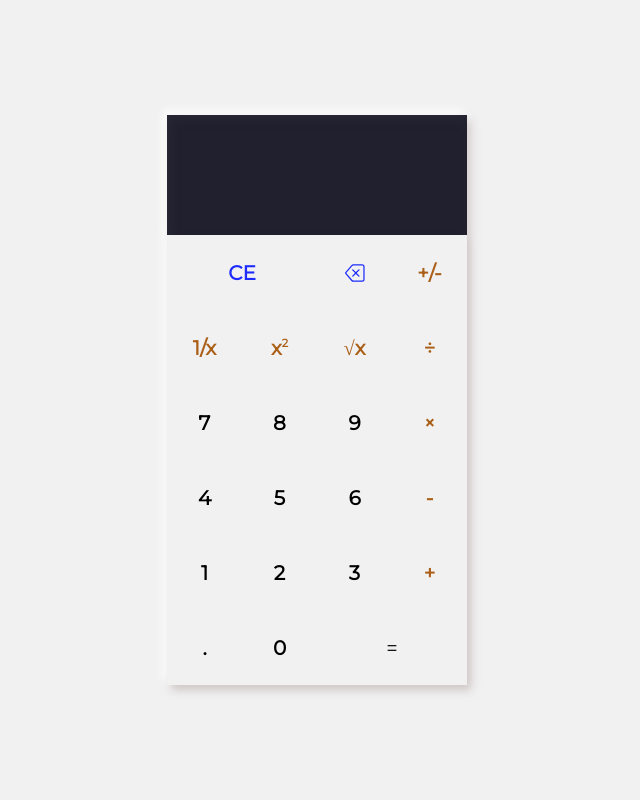
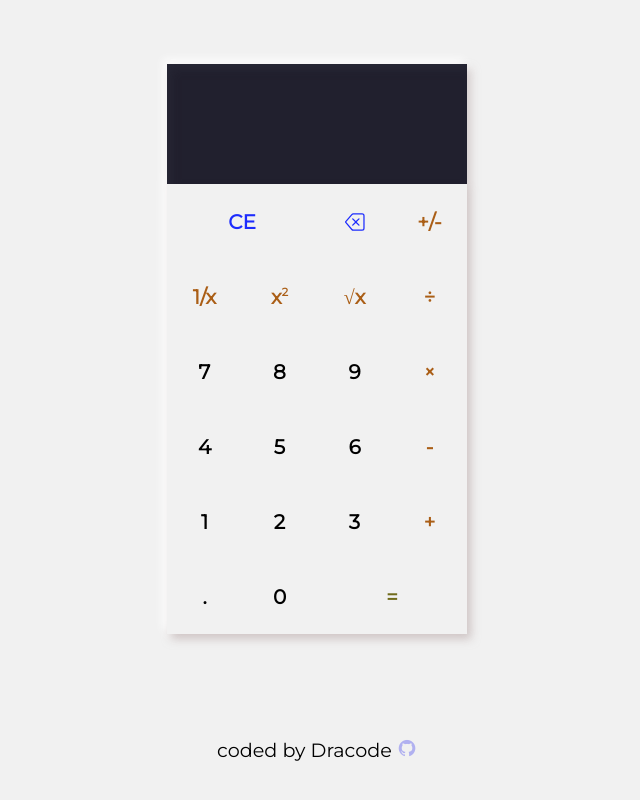
Before and after one commit to Aru1Saravanan/simple-calculator, a plain HTML site: page index.html in a window 1280 px wide. Shown: the whole page, without its empty margins (323-963 px from the left). Drawn offline with nearby package versions, Linux system fonts and the light colour scheme.

Commit message:
final commit

```diff
--- a/app.js
+++ b/app.js
@@ -32,7 +32,7 @@ class Calculator {
         let computation;
         let previous = parseFloat(this.previousVal);
         let current = parseFloat(this.currentVal);
-        if ((!bacisOps.includes(this.operation) && (isNaN(previous) || isNaN(current))) && (!singleOps.includes(this.operation) && isNaN(current))) return
+        if ((!bacisOps.includes(this.operation) && (isNaN(previous) && isNaN(current))) || (!singleOps.includes(this.operation) && isNaN(current))) return
         switch (this.operation) {
             case ("add"):
                 computation = previous + current;
--- a/index.html
+++ b/index.html
@@ -4,11 +4,13 @@
 <head>
     <meta charset="UTF-8">
     <meta name="viewport" content="width=device-width, initial-scale=1.0">
+    <link href='https://unpkg.com/boxicons@2.0.5/css/boxicons.min.css' rel='stylesheet'>
     <link rel="stylesheet" href="css/style.css">
     <title>Simple Calculator</title>
 </head>
 
 <body>
+    <main>
         <div class="container">
             <div class="display-container">
                 <div class="previous-content" key="previous-content"></div>
@@ -16,8 +18,8 @@
             </div>
 
             <button class="clear double-width" value="clear">CE</button>
-        <button class="delete" value="delete"><svg width="1em" height="1em" viewBox="0 0 16 16" class="bi bi-backspace"
-                fill="currentColor" xmlns="http://www.w3.org/2000/svg">
+            <button class="delete" value="delete"><svg width="1em" height="1em" viewBox="0 0 16 16"
+                    class="bi bi-backspace" fill="currentColor" xmlns="http://www.w3.org/2000/svg">
                     <path fill-rule="evenodd"
                         d="M6.603 2h7.08a1 1 0 0 1 1 1v10a1 1 0 0 1-1 1h-7.08a1 1 0 0 1-.76-.35L1 8l4.844-5.65A1 1 0 0 1 6.603 2zm7.08-1a2 2 0 0 1 2 2v10a2 2 0 0 1-2 2h-7.08a2 2 0 0 1-1.519-.698L.241 8.65a1 1 0 0 1 0-1.302L5.084 1.7A2 2 0 0 1 6.603 1h7.08zM5.829 5.146a.5.5 0 0 0 0 .708L7.976 8l-2.147 2.146a.5.5 0 0 0 .707.708l2.147-2.147 2.146 2.147a.5.5 0 0 0 .707-.708L9.39 8l2.146-2.146a.5.5 0 0 0-.707-.708L8.683 7.293 6.536 5.146a.5.5 0 0 0-.707 0z" />
                 </svg></button>
@@ -47,7 +49,10 @@
             <button class="numbers" value="0">0</button>
             <button class="equal double-width" value="equals">=</button>
         </div>
-
+    </main>
+    <footer>coded by Dracode&nbsp;<a href="https://github.com/Aru1Saravanan"><i
+                class='bx bxl-github bx-flashing'></a></i>
+    </footer>
     <script src="app.js" defer></script>
 </body>
 
--- a/style.scss
+++ b/style.scss
@@ -1,21 +1,27 @@
 @import url("https://fonts.googleapis.com/css2?family=Montserrat&display=swap");
 
-*,
-*::before,
-*::after {
+* {
   box-sizing: border-box;
   font-family: Montserrat, "sans-serif";
   -webkit-tap-highlight-color: none;
 }
 
 body {
+  min-height: 100vh;
   padding: 0;
   margin: 0;
   background: #f1f1f1;
+  display: flex;
+  flex-direction: column;
+  justify-content: space-between;
+  align-items: center;
+}
+
+main {
+  margin-top: 4em;
 }
 
 .container {
-  min-height: 100vh;
   width: 50vh;
   margin: 0 auto;
   display: grid;
@@ -81,6 +87,11 @@ sup {
   }
 }
 
+.equal {
+  font-weight: bold;
+  color: #706b1b;
+}
+
 .display-container {
   background: rgba(0, 0, 17, 0.85);
   padding: 0.5em;
@@ -103,3 +114,12 @@ sup {
   word-wrap: break-word;
   word-break: break-all;
 }
+
+footer {
+  font-size: 1.2rem;
+  margin-bottom: 2em;
+  text-align: center;
+  i {
+    font-size: 1.25rem;
+  }
+}
```
Also changed, not shown: css/style.css. Lines whose indentation alone changed are shown as unchanged.
